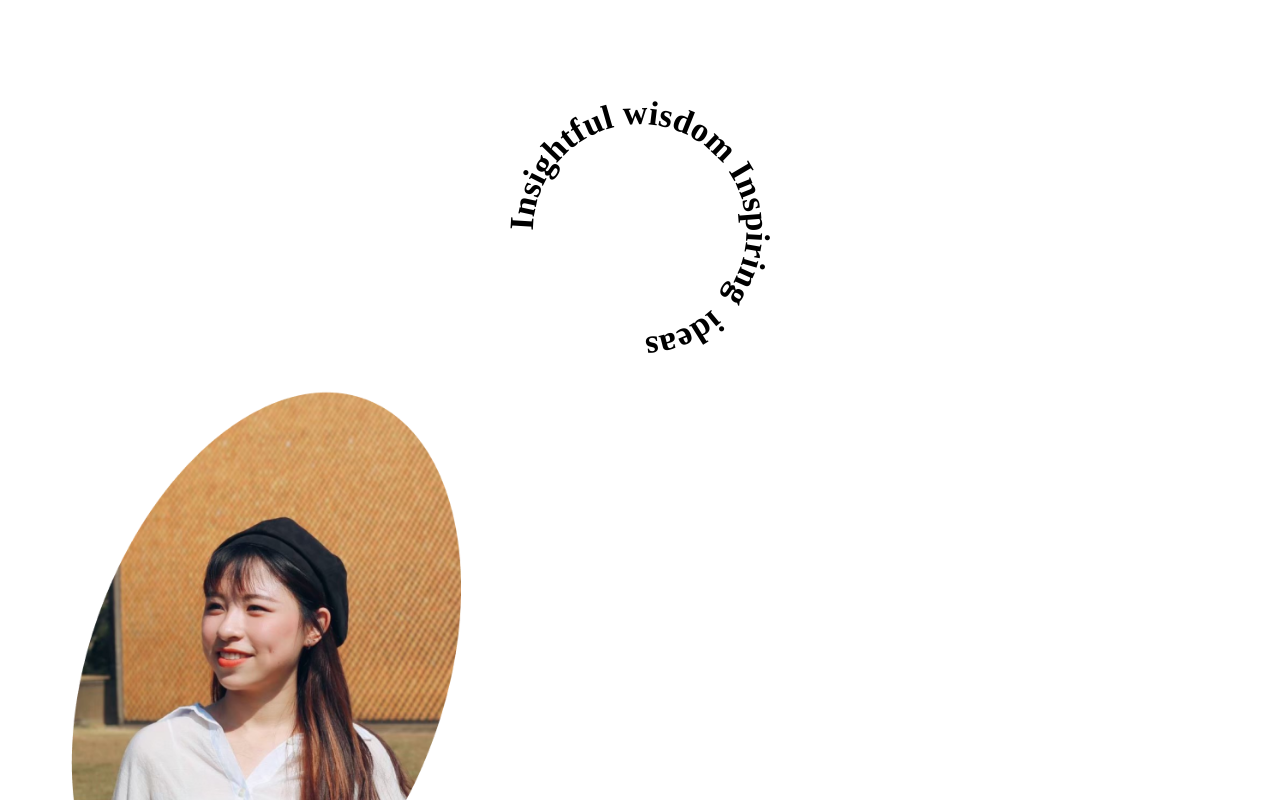
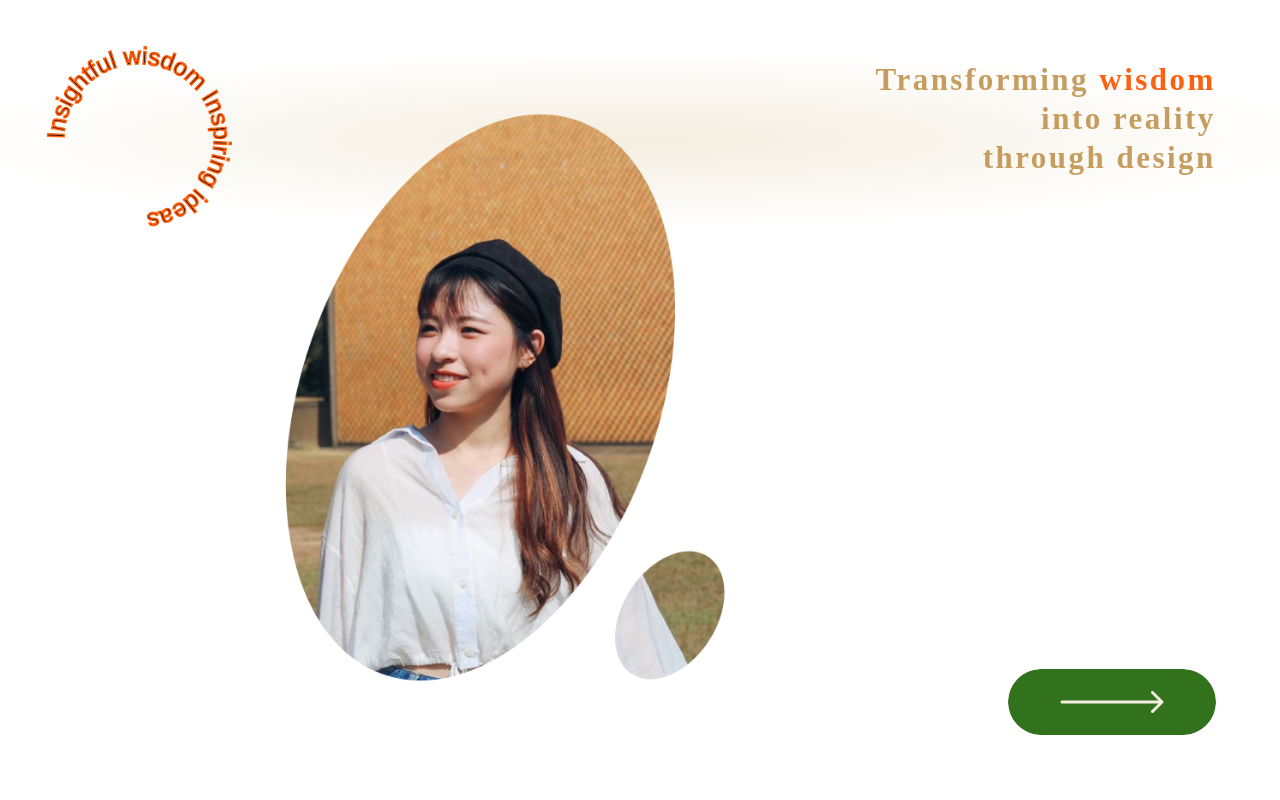
Before and after one commit to zhuoxiaolun/Portfolios-Intern, a Vue app: page / in a window 1280 px wide. Shown: the top 800 px of the page. Built offline with nearby package versions, Linux system fonts and the light colour scheme.

Commit message:
feat: add style for home page

```diff
--- a/src/assets/WebPage/Home.scss
+++ b/src/assets/WebPage/Home.scss
@@ -1,44 +1,71 @@
-.home-slogan{
-  font-family: 'Source Serif Pro';
-  font-size: 31px;
-  font-weight: 600;
-  line-height: 39px;
-  letter-spacing: 0.08em;
-  color: #C69D5F;
-  .home-wisdom{
-    color: #FE600F;
-  }
+.home-circlar {
+  width: 150px;
+  height: 150px;
+  margin: 4px auto 0;
 }
 
-.home-circle{
-  font-family: 'Source Serif Pro', serif;
-  font-style: normal;
-  font-weight: 600;
-  width: 213.4px;
-  height: 213.5px;
-  margin: 4em auto 0;
+.home-circlar svg {
+  display: block;
+  overflow: visible;
+  transition: 10s;
+
+}
+
+.home-circlar svg:hover {
+  transform: rotate(-2turn);
+}
+
+.home-circlar path {
   color: #FE600F;
-  svg{
-      display: block;
-      overflow: visible;
-      transition: 10s;
-  }
-  svg:hover {
-    transform: rotate(-2turn);
-  }
-  path {
-    fill: none;
-  }
+  fill: none;
 }
+
+
+
 
 .home-photo{
   width: 533px;
   height: 675px;
 }
+
+.home{
+  display: flex;
+  justify-content: space-around;
+
+  background: radial-gradient(54.86% 13.29% at 50% 11.78%, #F4EEE0 0%, #FFFFFF 100%);
+}
 .home-left{
   display:flex;
-  flex-direction: column;
+  align-items: flex-start;
 }
 .home-right{
+  display: flex;
+  flex-direction: column;
+  justify-content: space-between;
+  align-items: flex-end;
+  .home-slogan p{
+    display: flex;
+    justify-content: flex-end;
+    align-items: flex-end;
+    flex-wrap: wrap;
+
+    font-family: 'Source Serif Pro';
+    font-size: 31px;
+    font-weight: 600;
+    line-height: 39px;
+    letter-spacing: 0.08em;
+    color: #C69D5F;
+
+    .home-wisdom {
+      color: #FE600F;
+    }
+  }
+
+  .home-btn{
+
+    width: 208px;
+    height: 66px;
+    border-radius: 100px;
+  }
 
 }
--- a/src/components/home-page.vue
+++ b/src/components/home-page.vue
@@ -1,27 +1,38 @@
 <template>
+  <div class="home">
     <div class="home-left">
-      <div class="home-circle">
+      <div class="home-circlar">
+        <svg viewBox="0 0 100 100">
+          <path d="M 50 50 m -50 0 a 50 50 0 1 1 100 0 a 50 50 0 1 1 -100 0 z" id="home-circlar" />
+          <text stroke="#FE600F"><textPath xlink:href="#home-circlar">Insightful wisdom Inspiring ideas </textPath></text>
+        </svg>
+      </div>
 
-          <svg viewBox="0 0 100 100">
-            <path d="M 50 50 m -50 0 a 50 50 0 1 1 100 0 a 50 50 0 1 1 -100 0 z" id="circle" />
-            <text><textPath xlink:href="#circle" >Insightful&nbsp;wisdom&nbsp;Inspiring&nbsp; ideas &nbsp;</textPath></text>
-          </svg>
-      </div>
-        <img src="../assets/images/me-photo.png" class="home-photo">
+
+        <img src="../assets/images/me-photo.png" class="home-photo" >
     </div>
     <div class="home-right">
-      <p class="home-slogan">
-          Transforming
-          <span class="home-wisdom">wisdom</span>
-
-          into reality
-          through design.
-      </p>
+      <div class="home-slogan">
+        <p>Transforming <span class="home-wisdom">&nbsp;wisdom</span> </p>
+        <p>into reality</p>
+        <p>through design</p>
+      </div>
+      <img  src="../assets/images/home-continue.png" class="home-btn"/>
     </div>
+  </div>
 </template>
 
 <script>
+import {onMounted} from "vue";
+
 export default {
-    name: "HomePage"
+    name: "HomePage",
+    props:{
+    },
+    methods: {
+    }
 }
+
+onMounted( ()=>{
+});
 </script>
```
Also changed, not shown: src/assets/images/home-continue.png (added).
